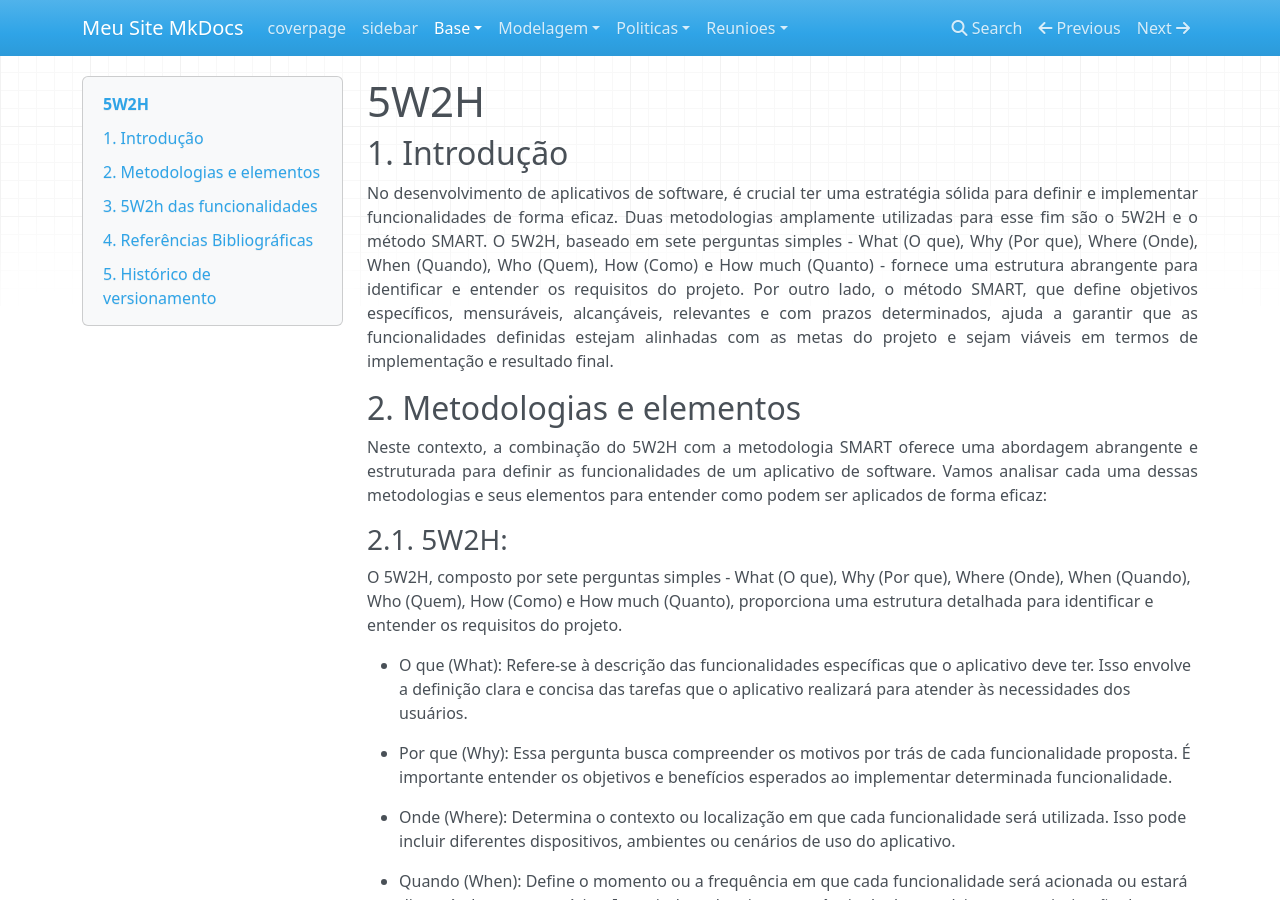
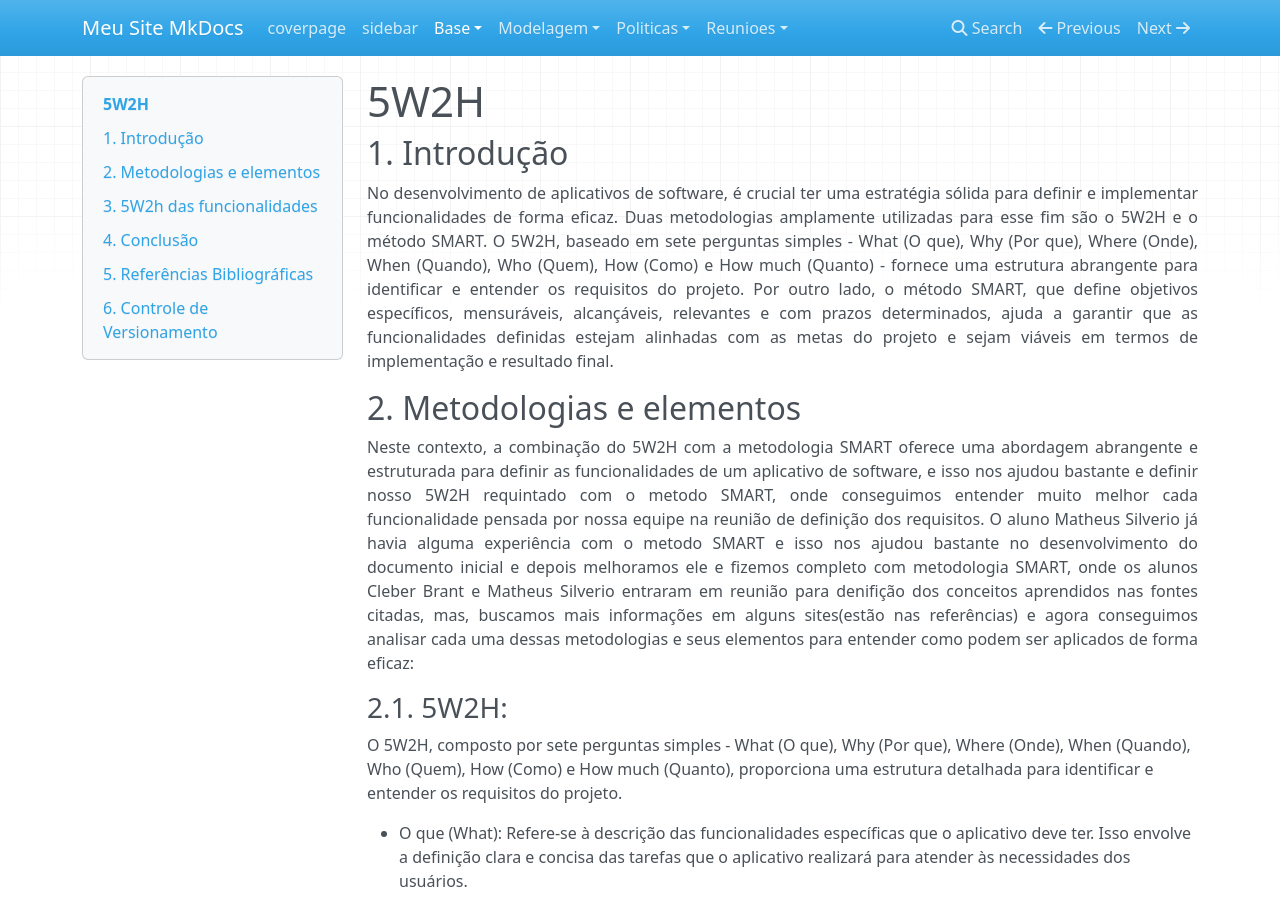
Before and after one commit to UnBArqDsw2024-1/2024.1_G8_UnBreja, an MkDocs documentation site: the page built from docs/Base/1.4.3.5w2h.md, in a window 1280 px wide and 900 px high. Built offline with MkDocs 1.6.1, drawn with Linux system fonts in a browser that asks for light colours; nearby versions of some CDN libraries; some of the changed text lies outside the part shown.

Commit message:
docs: Adicionando complemento no tópico 2 e adicionado referencias que faltavam no 5w2h

```diff
--- a/docs/Base/1.4.3.5w2h.md
+++ b/docs/Base/1.4.3.5w2h.md
@@ -9,7 +9,7 @@
 ## 2. Metodologias e elementos
 
 <p align="justify">
-Neste contexto, a combinação do 5W2H com a metodologia SMART oferece uma abordagem abrangente e estruturada para definir as funcionalidades de um aplicativo de software. Vamos analisar cada uma dessas metodologias e seus elementos para entender como podem ser aplicados de forma eficaz:
+Neste contexto, a combinação do 5W2H com a metodologia SMART oferece uma abordagem abrangente e estruturada para definir as funcionalidades de um aplicativo de software, e isso nos ajudou bastante e definir nosso 5W2H requintado com o metodo SMART, onde conseguimos entender muito melhor cada funcionalidade pensada por nossa equipe na reunião de definição dos requisitos. O aluno Matheus Silverio já havia alguma experiência com o metodo SMART e isso nos ajudou bastante no desenvolvimento do documento inicial e depois melhoramos ele e fizemos completo com metodologia SMART, onde os alunos Cleber Brant e Matheus Silverio entraram em reunião para denifição dos conceitos aprendidos nas fontes citadas, mas, buscamos mais informações em alguns sites(estão nas referências) e agora conseguimos analisar cada uma dessas metodologias e seus elementos para entender como podem ser aplicados de forma eficaz:
 </p>
 
 ### 2.1. 5W2H:
@@ -95,14 +95,22 @@
 </center>
 
 
-## 4. Referências Bibliográficas
+## 4. Conclusão
+Com isso, conseguimos definir o documento completo do 5W2H com a utilização do método SMART, onde nos ajudou a visualizar e fazer outros diagramas, como o BPMN, e o diagrama de Atividades, onde passam passo a passo por cada funcionalidade.
+
+## 5. Referências Bibliográficas
 
 > Liggo Gente e Gestão. 5W2H and SMART. Disponível em: <https://liggo.net.br/blog/199-5w2h-e-smart.html>. Acesso em: 07 abr. de 2024.
 
-## 5. Histórico de versionamento
+> Plano de ação: conheça a 5W2H e Meta SMART. Disponível em: <https://www.habitosquemudam.com.br/2020/09/21/plano-de-acao/>. Acesso em: 07 abr. de 2024.
+
+> Ferramentas de Analise SWOT SMART 5W2H . Disponível em: <https://www.youtube.com/watch?v=uSc0iZgj4tg>. Acesso em: 07 abr. de 2024.
+
+## 6. Controle de Versionamento
 
 |    Data    | Versão |      Descrição       |                   Autor(a)                    |                   Revisor(a)                    |
 | ---------- | ------ | -------------------- | --------------------------------------------- | ----------------------------------------------- |
 | 07/04/2024 |  1.0   | Introdução, metodologia e elementos | [Matheus Silverio](https://github.com/MattSilverio) | [Cleber Brant](https://github.com/CleberBrant) |
 | 07/04/2024 |  1.1   | 5w2h das funcionalidade | [Cleber Brant](https://github.com/CleberBrant) | [Matheus Silverio](https://github.com/MattSilverio) |
 | 08/04/2024 |  1.2   | Mudança de chamada das imagens do 5w2h | [Cleber Brant](https://github.com/CleberBrant) | [Matheus Silverio](https://github.com/MattSilverio) |
+| 08/07/2024 |  1.3   | Adicionando complemento no tópico 2 e adicionado referencias que faltavam | [Cleber Brant](https://github.com/CleberBrant) | [Matheus Silverio](https://github.com/MattSilverio) |
```
Also changed, not shown: docs/Modelagem/2.1.2.2.DiagramaAtividades.md (+6 -6 lines).
